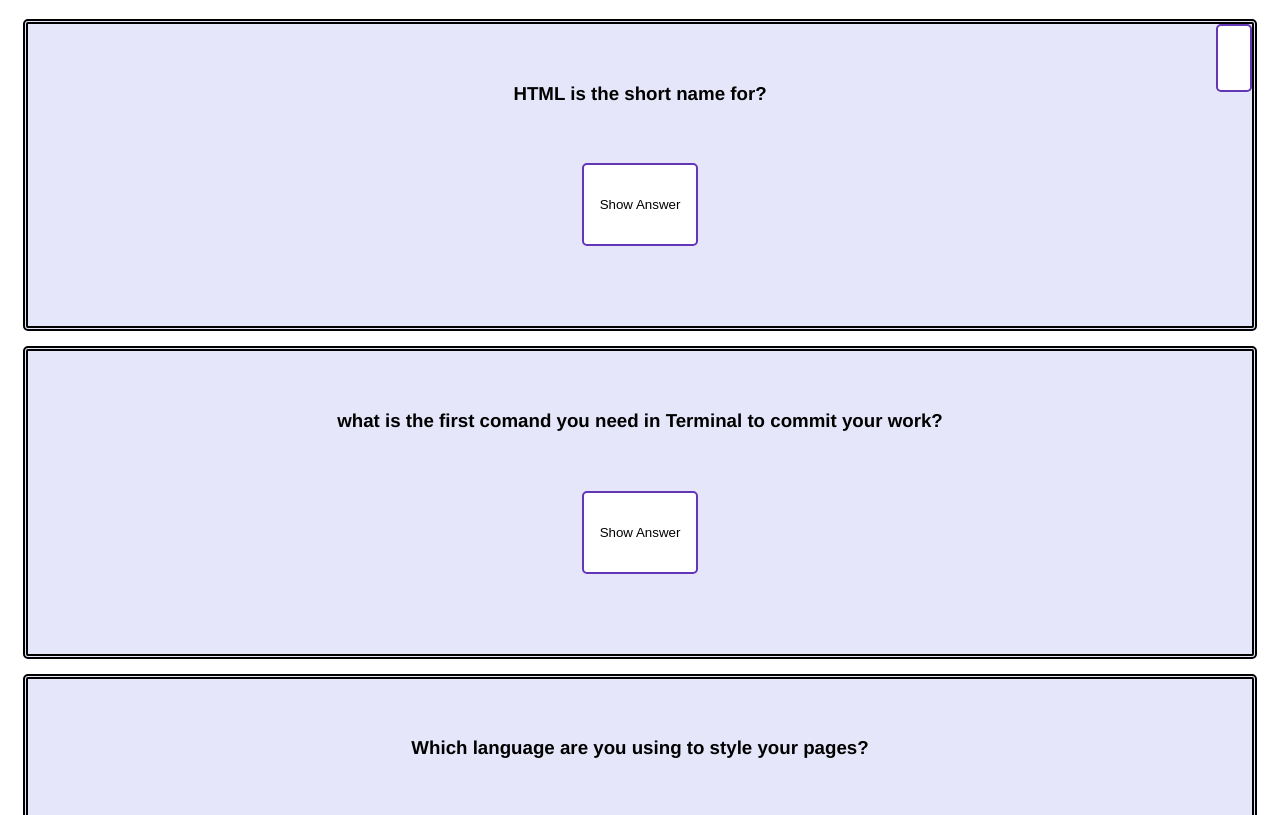
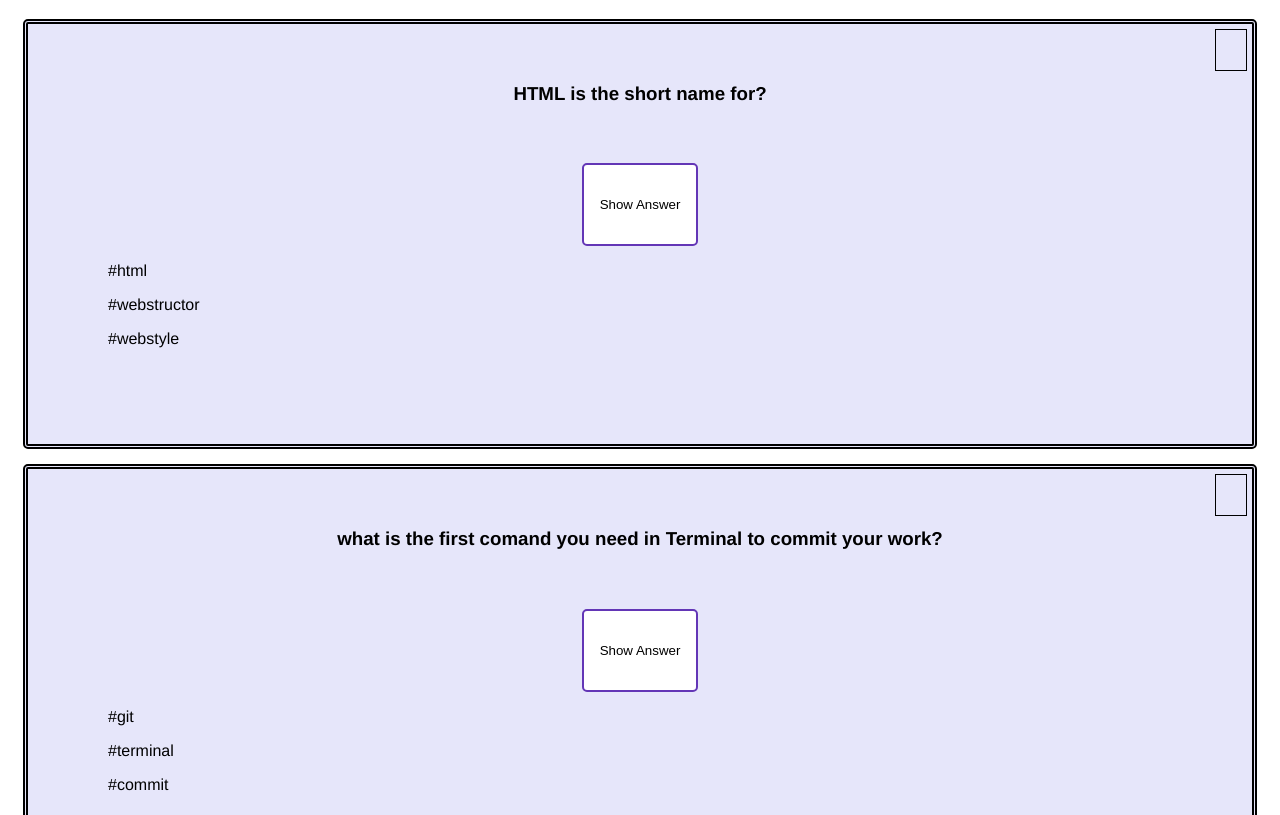
Before and after one commit to nmarforio/quiz-2023, a plain HTML site: page index.html in a window 1280 px wide. Shown: the part 91-906 px from the top of the page. Drawn offline with Linux system fonts and the light colour scheme.

Commit message:
add tags and bookmark

```diff
--- a/css-quiz.css
+++ b/css-quiz.css
@@ -22,16 +22,28 @@ body {
 .answer {
   padding: 40px;
 }
-button:hover {
+.button:hover {
   background-color: #724cac; /* Green */
   color: white;
 }
-button {
+.button {
   background-color: white;
   color: black;
   border: 2px solid #6336b6;
   padding: 32px 16px;
   border-radius: 5px;
+}
+
+.bookmark {
+  position: absolute;
+  top: 5px;
+  right: 5px;
+  padding: 20px 15px;
+  background-color: lavender;
+  border: 1px solid black;
+}
+.bookmark:focus {
+  background-color: black;
 }
 
 footer {
@@ -44,9 +56,7 @@ footer {
   border-radius: 5px;
   border: 1px solid black;
 }
-.bookmark {
-  position: absolute;
-  top: 0;
-  right: 0;
-  background-color: ;
+
+.tags {
+  display: flex;
 }
--- a/index.html
+++ b/index.html
@@ -12,8 +12,11 @@
     <div class="cards">
       <h3>HTML is the short name for?</h3>
       <div class="answer">
-        <button>Show Answer</button>
+        <button class="button">Show Answer</button>
         <button class="bookmark"></button>
+        <p class="tags">#html</p>
+        <p class="tags">#webstructor</p>
+        <p class="tags">#webstyle</p>
       </div>
     </div>
     <div class="cards">
@@ -21,13 +24,21 @@
         what is the first comand you need in Terminal to commit your work?
       </h3>
       <div class="answer">
-        <button>Show Answer</button>
+        <button class="button">Show Answer</button>
+        <button class="bookmark"></button>
+        <p class="tags">#git</p>
+        <p class="tags">#terminal</p>
+        <p class="tags">#commit</p>
       </div>
     </div>
     <div class="cards">
       <h3>Which language are you using to style your pages?</h3>
       <div class="answer">
-        <button>Show Answer</button>
+        <button class="button">Show Answer</button>
+        <button class="bookmark"></button>
+        <p class="tags">#css</p>
+        <p class="tags">#stylesheet</p>
+        <p class="tags">#html</p>
       </div>
     </div>
     <footer>
```
